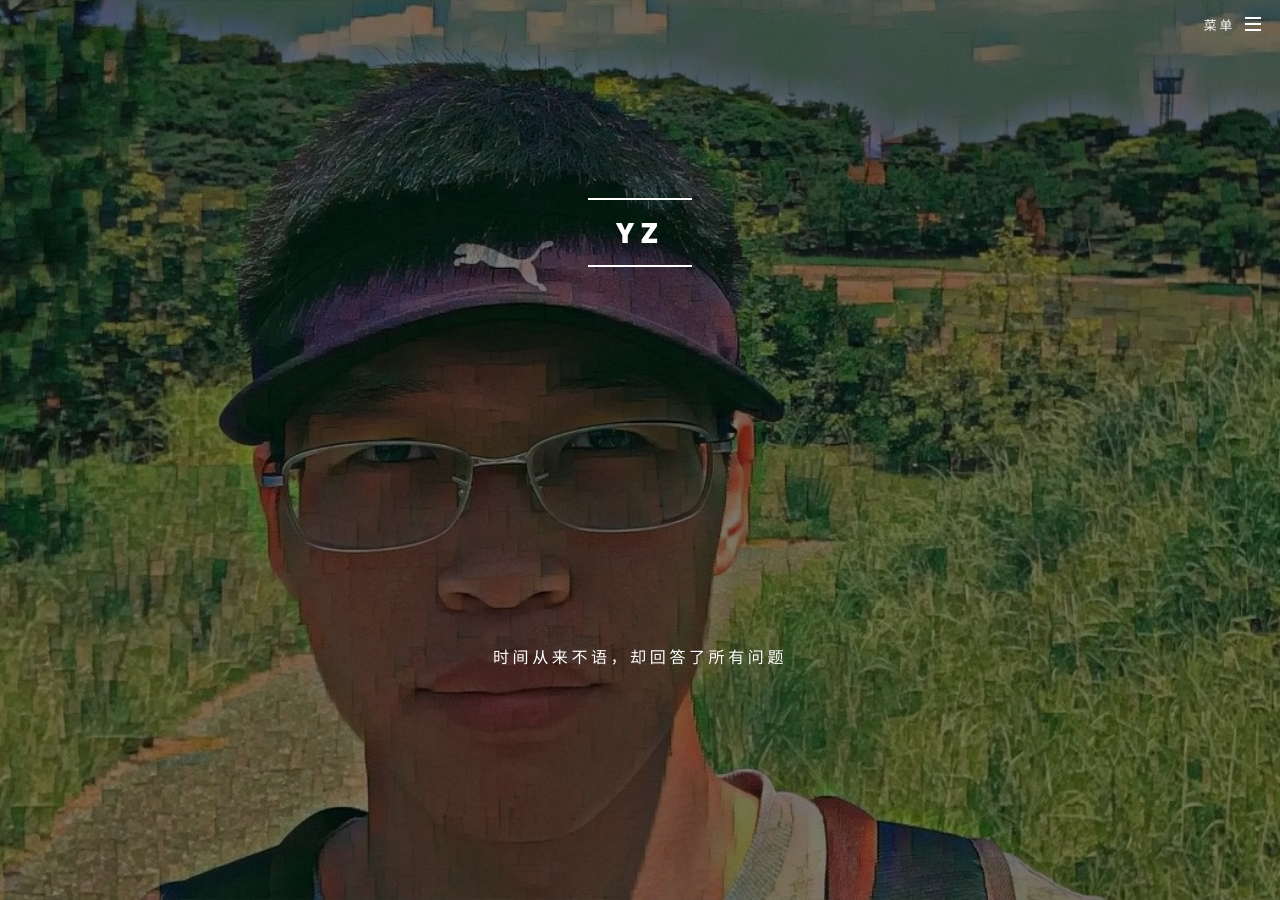
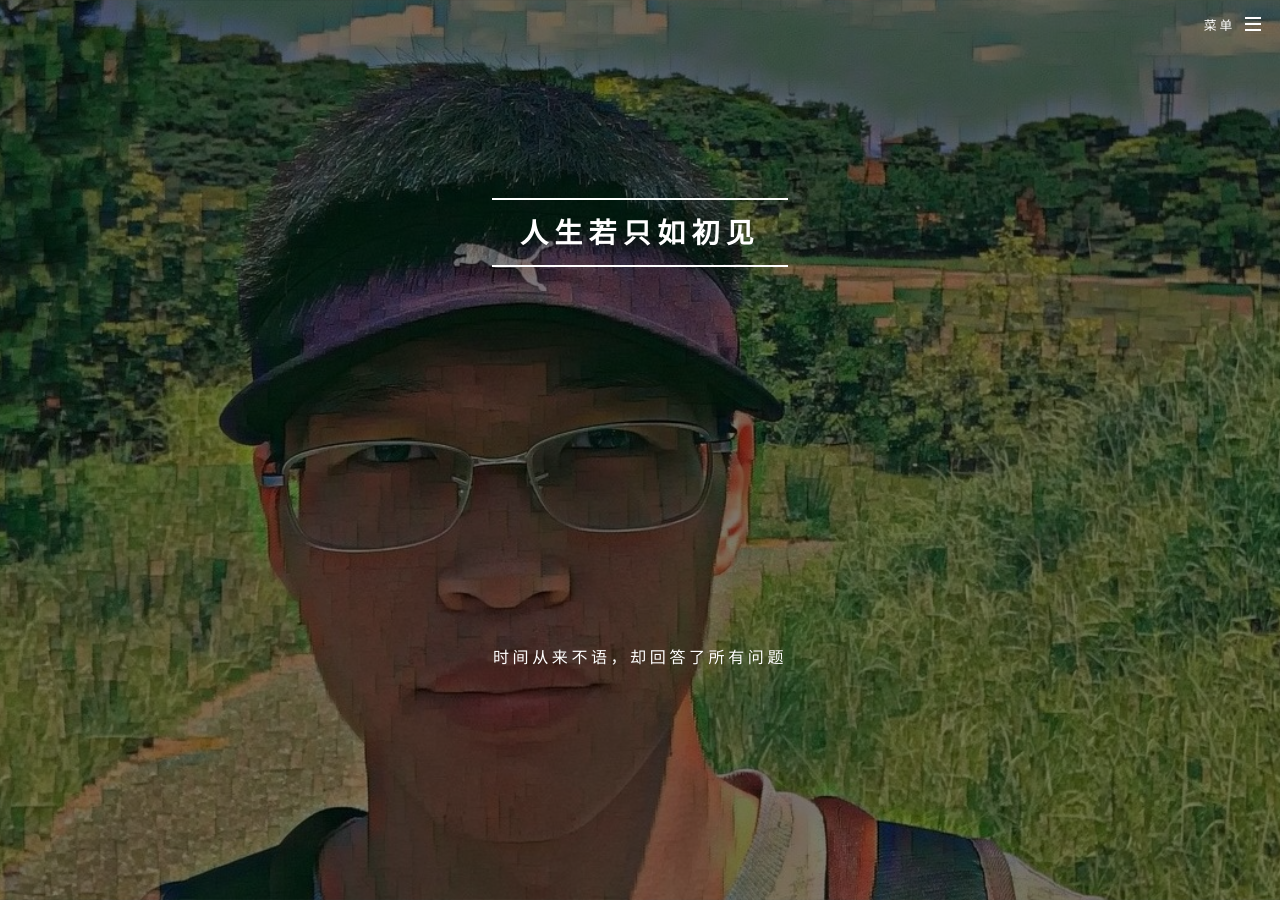
Before and after one commit to yz14/zxy, a Jekyll site: the page built from index.html, in a window 1280 px wide and 900 px high. Built offline with Jekyll 4.4.1, drawn with Linux system fonts in a browser that asks for light colours.

Commit message:
Update _config.yml

```diff
--- a/_config.yml
+++ b/_config.yml
@@ -2,7 +2,7 @@
 #
 
 # Site settings
-title: YZ
+title: 人生若只如初见
 description: |
 
 owner: 袁振 # or company name
```
